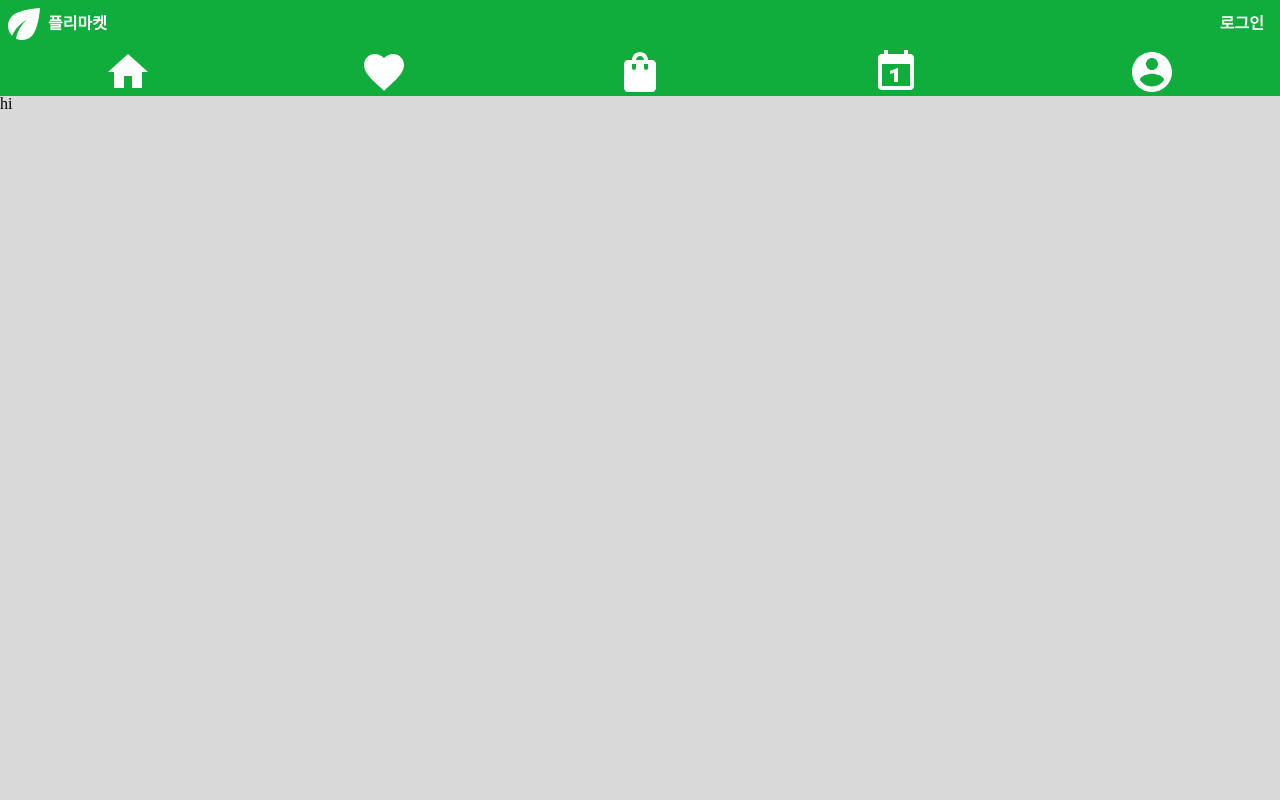
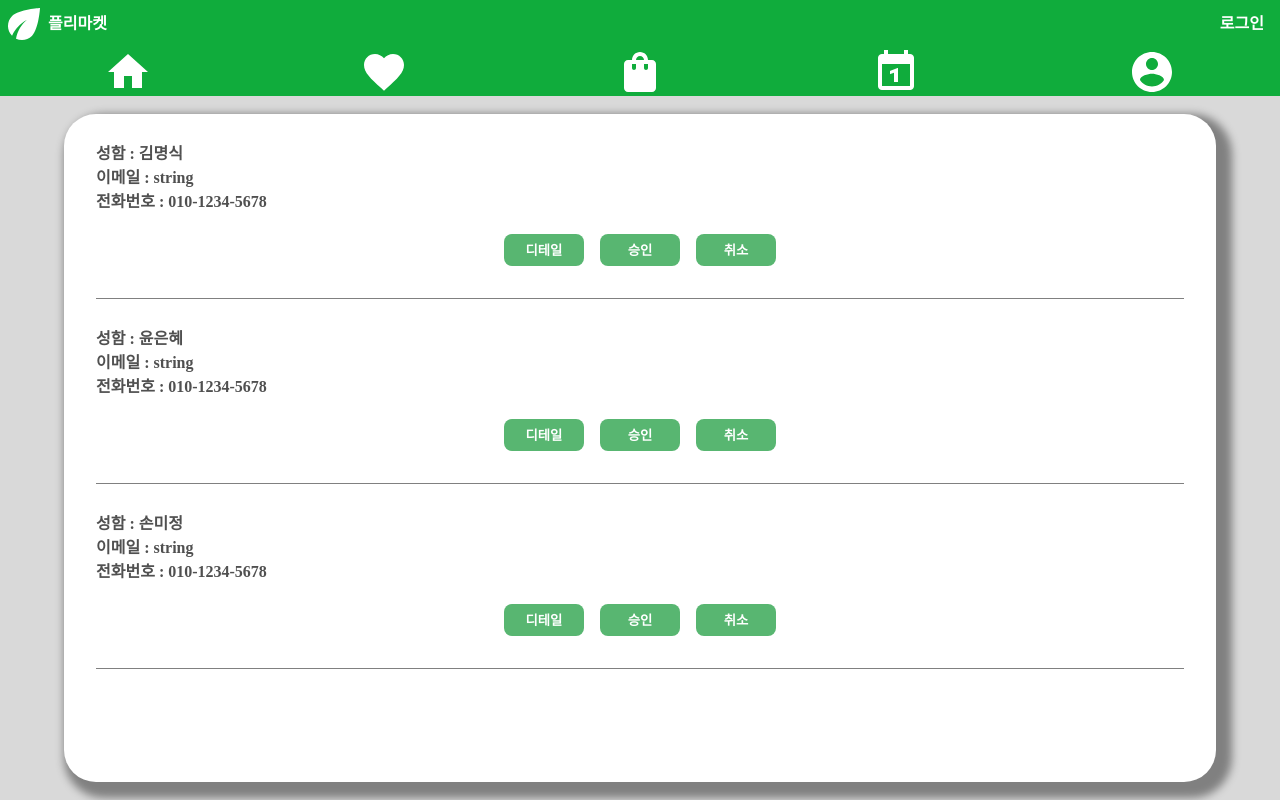
Before and after one commit to DongExxn/Flea-Store-Frontend, a React (Create React App) app: page /manage in a window 1280 px wide. Built offline with nearby package versions, Linux system fonts and the light colour scheme.

Commit message:
Manage 페이지 틀 구현

```diff
--- a/src/pages/Manage/index.js
+++ b/src/pages/Manage/index.js
@@ -1,8 +1,48 @@
+import { useState } from 'react';
+import style from '../../style/Manage.module.css';
+
 const Manage = () => {
+  const [requestUsers, setRequestUsers] = useState([
+    {
+      email: 'string',
+      name: '김명식',
+      nickName: '수산물시장',
+      PhoneNumber: '010-1234-5678',
+      authority: 0,
+    },
+    {
+      email: 'string',
+      name: '윤은혜',
+      nickName: '핸드폰팔이',
+      PhoneNumber: '010-1234-5678',
+      authority: 0,
+    },
+    {
+      email: 'string',
+      name: '손미정',
+      nickName: '헌옷판매',
+      PhoneNumber: '010-1234-5678',
+      authority: 0,
+    },
+  ]);
+
   return (
-    <div>
-      <div>
-        <h1>hi</h1>
+    <div className={style.container}>
+      <div className={style.wrapper}>
+        {requestUsers?.map((user) => (
+          <div className={style.requestBox}>
+            <div className={style.requestInfo}>
+              <span>{`성함 : ${user.name}`}</span>
+              <span>{`이메일 : ${user.email}`}</span>
+              <span>{`전화번호 : ${user.PhoneNumber}`}</span>
+            </div>
+            <div className={style.requestBtnBox}>
+              <input type="button" value="디테일" />
+              <input type="button" value="승인" />
+              <input type="button" value="취소" />
+            </div>
+          </div>
+        ))}
       </div>
     </div>
   );
--- /dev/null
+++ b/src/style/Manage.module.css
@@ -0,0 +1,52 @@
+.container {
+  height: calc(100vh - 6rem);
+  display: flex;
+  flex-direction: column;
+  align-items: center;
+  justify-content: center;
+}
+
+.wrapper {
+  border-radius: 2rem;
+  width: 90%;
+  height: 95%;
+  background-color: white;
+  box-shadow: 0.5rem 0.5rem 0.5rem 0.5rem gray;
+}
+
+.requestBox {
+  margin: 2rem;
+  display: flex;
+  flex-direction: column;
+  padding-bottom: 2rem;
+  border-bottom: 1px solid gray;
+}
+
+.requestInfo {
+  color: rgb(80, 80, 80);
+  display: flex;
+  flex-direction: column;
+}
+
+.requestInfo span {
+  margin-bottom: 0.5rem;
+}
+
+.requestBtnBox {
+  margin-top: 1rem;
+  display: flex;
+  flex-direction: row;
+  justify-content: center;
+}
+
+.requestBtnBox input {
+  border-radius: 0.5rem;
+  height: 2rem;
+  width: 5rem;
+  border: none;
+  margin-left: 0.5rem;
+  margin-right: 0.5rem;
+  background-color: #58b671;
+  color: white;
+  font-weight: bolder;
+}
```
